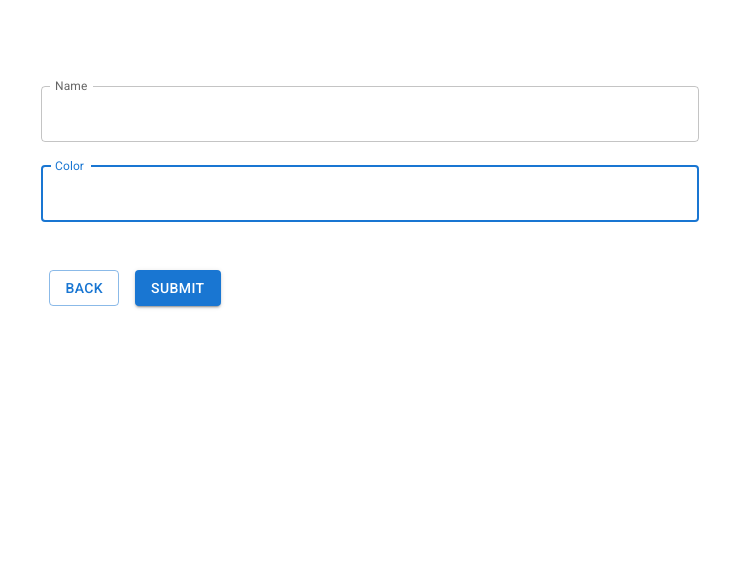
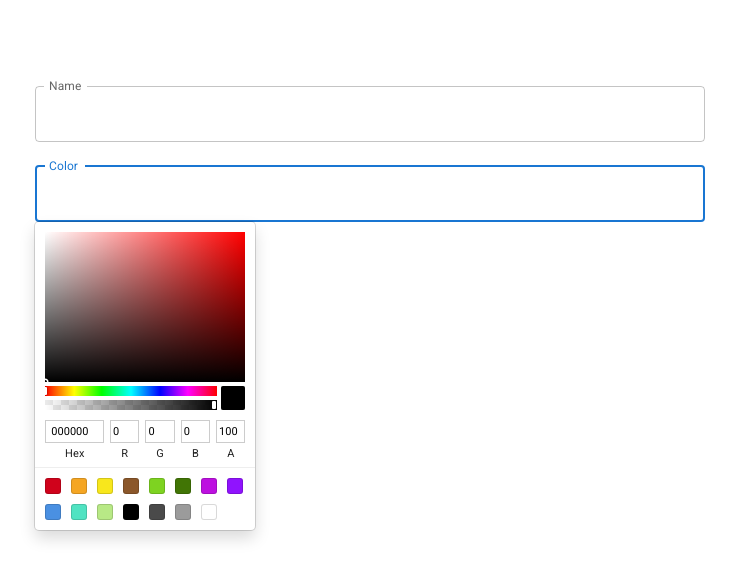
Before and after one commit to maniamartial/Task-Manager, a React (Create React App) app in the folder frontend/: page /categories/create in a window 1280 px wide. Both pictures are taken after a click on the element "Color". Shown: the top 580 px of the page, without its empty margins (270-1006 px from the left). Built offline with nearby package versions, Linux system fonts and the light colour scheme.

Commit message:
Adding ColorPcker

```diff
--- a/frontend/src/components/ColorPicker.js
+++ b/frontend/src/components/ColorPicker.js
@@ -1,7 +1,8 @@
-import React from "react";
+import React, { useState } from "react";
 import PropTypes from "prop-types";
-import { BlockPicker } from "react-color";
+import { BlockPicker, SketchPicker } from "react-color";
 import { TextField, Box } from "@mui/material";
+import ColorBox from "./ColorBox";
 
 export default function ColorPicker({ onChange, value, error, helperText }) {
   const [displayColorPicker, setDisplayColorPicker] = useState(false);
@@ -50,9 +51,8 @@ export default function ColorPicker({ onChange, value, error, helperText }) {
               left: "0px",
             }}
             onClick={handleClose}
-          >
-            <BlockPicker color={value} onChange={handleChangeColor} />
-          </Box>
+          />
+          <SketchPicker color={value} onChange={handleChangeColor} />
         </Box>
       ) : null}
     </div>
--- a/frontend/src/pages/Categories/CategoryDetails.js
+++ b/frontend/src/pages/Categories/CategoryDetails.js
@@ -6,6 +6,7 @@ import * as yup from "yup";
 import { Link, useNavigate, useParams } from "react-router-dom";
 import useRequestResource from "src/hooks/useRequestResource";
 import ColorPicker from "src/components/ColorPicker";
+import { SketchPicker } from "react-color";
 
 export default function CategoryDetails() {
   const { addResource, resource, getResource, updateResource } =
@@ -32,19 +33,23 @@ export default function CategoryDetails() {
     if (resource) {
       setInitialValues({
         name: resource.name,
-        color: resource.color,
+        color: `#${resource.color}`,
       });
     }
   });
   //posting data to the backend
   const handleSubmit = (values) => {
+    const formattedValues = {
+      name: values.name,
+      color: values.color.substring(1),
+    };
     if (id) {
-      updateResource(id, values, () => {
+      updateResource(id, formattedValues, () => {
         navigate("/categories");
       });
       return;
     }
-    addResource(values, () => {
+    addResource(formattedValues, () => {
       navigate("/categories");
     });
   };
@@ -78,13 +83,14 @@ export default function CategoryDetails() {
                 </Grid>
 
                 <Grid item xs={12}>
-                  <TextField
-                    fullWidth
+                  <ColorPicker
                     id="color"
-                    label="Color"
-                    {...formik.getFieldProps("color")}
-                    error={formik.touched.name && Boolean(formik.errors.name)}
-                    helperText={formik.touched.name && formik.errors.name}
+                    value={formik.values.color}
+                    onChange={(color) => {
+                      formik.setFieldValue("color", color.hex);
+                    }}
+                    error={formik.touched.color && Boolean(formik.errors.color)}
+                    helperText={formik.touched.color && formik.errors.color}
                   />
                 </Grid>
 
```
Also changed, not shown: 1 other file (tests, documents, lock files or other folders).
